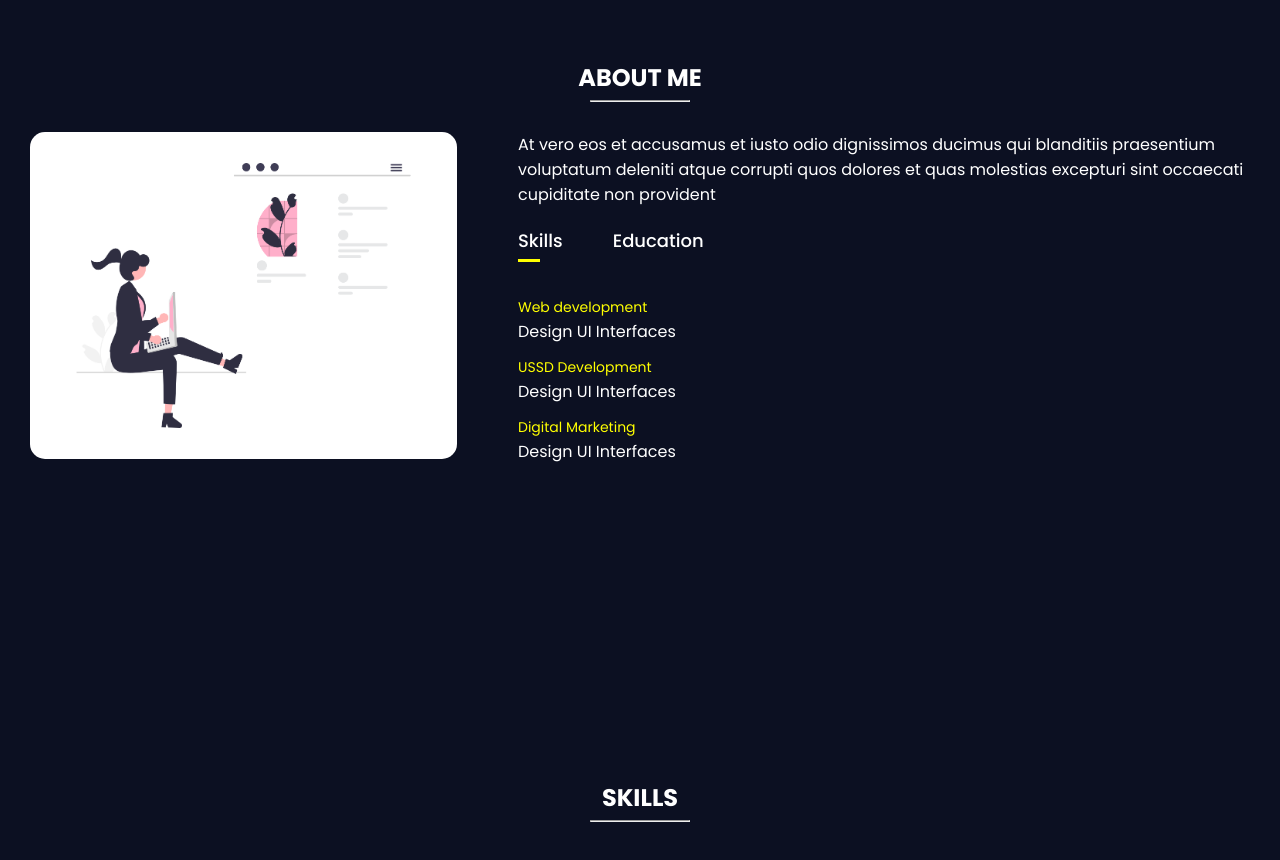
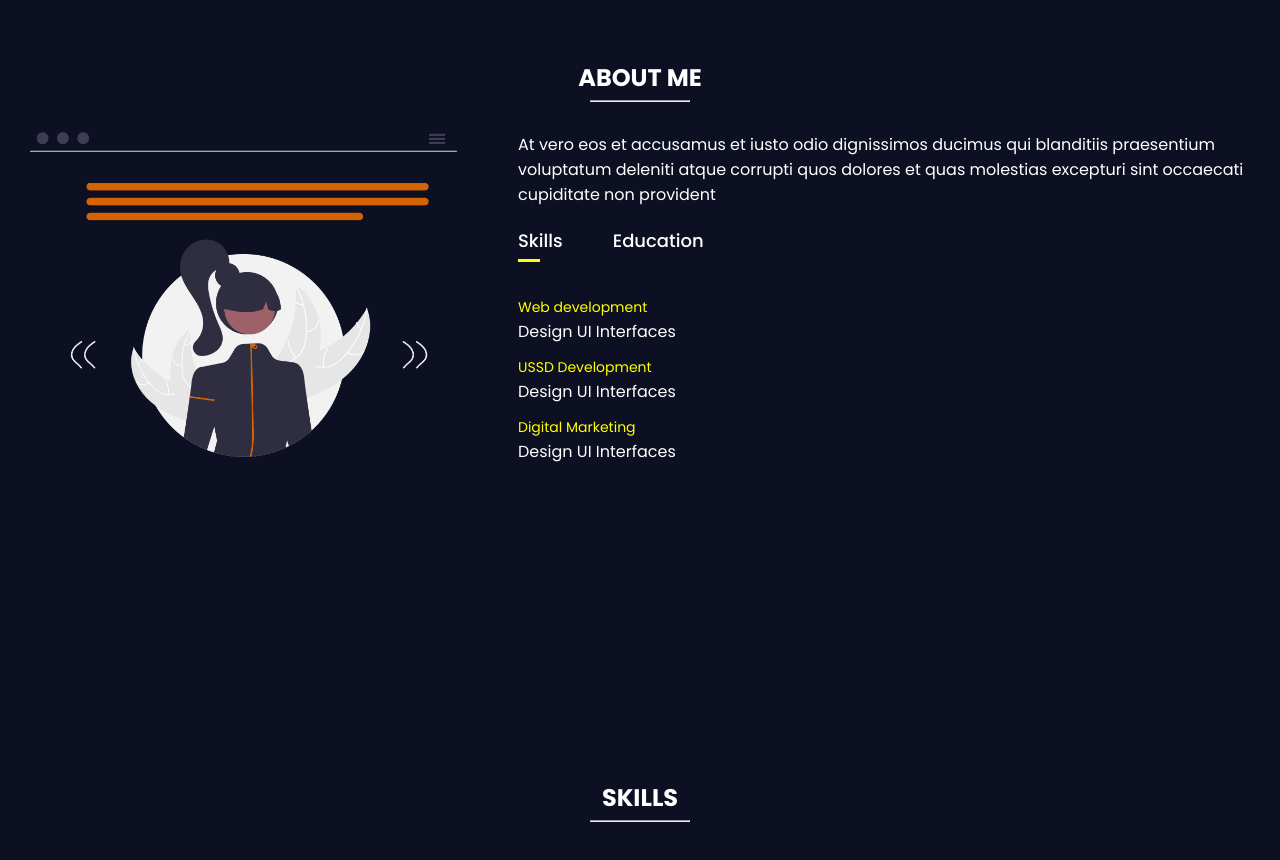
Before and after one commit to jltamolo/jltamolo.github.io, a plain HTML site: page index.html in a window 1280 px wide. Shown: the part 980-1840 px from the top of the page. Drawn offline with nearby package versions, Linux system fonts and the light colour scheme.

Commit message:
about section img

```diff
--- a/index.html
+++ b/index.html
@@ -51,7 +51,7 @@
         <div class="container">
             <div class="row">
                 <div class="col-lg-4">
-                    <img src="landing_img.png">
+                    <img src="about_img.png">
                 </div>
                 <div class="col-lg-8">
                     <p>At vero eos et accusamus et iusto odio dignissimos ducimus qui blanditiis praesentium voluptatum deleniti atque corrupti quos dolores et quas molestias excepturi sint occaecati cupiditate non provident</p>
```
Also changed, not shown: about_img.png (added).
